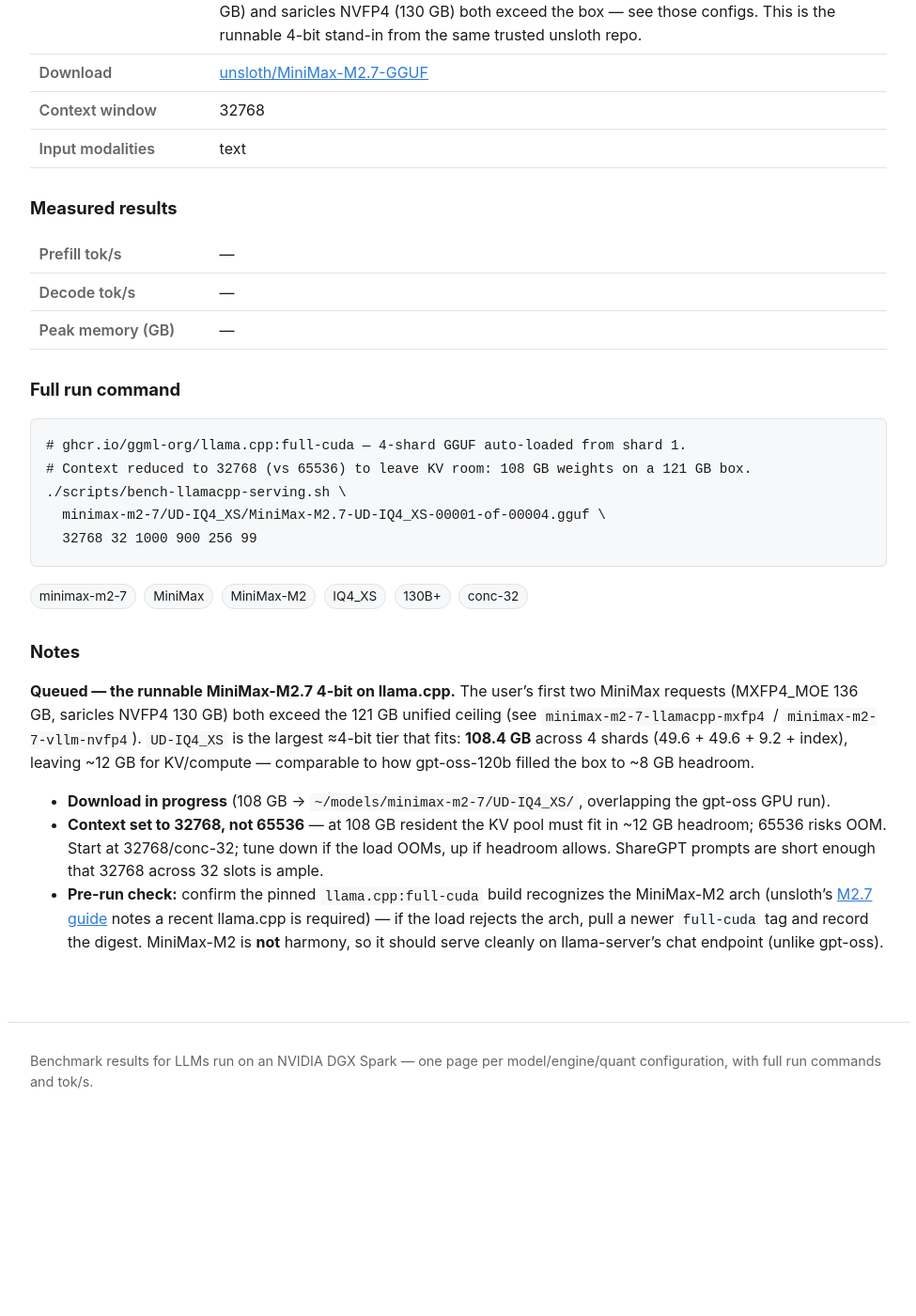
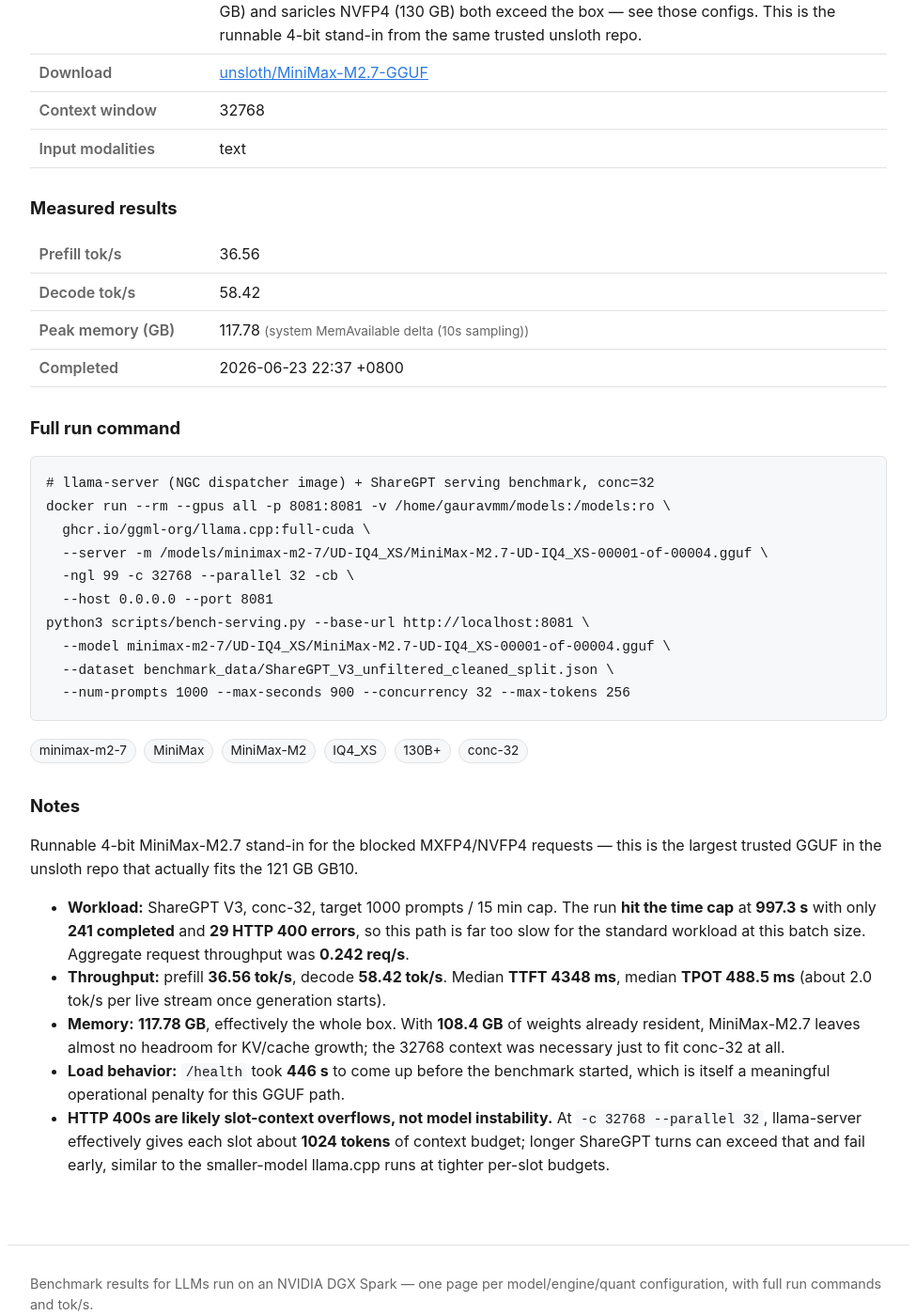
Before and after one commit to yjsoon/autobench, a Jekyll site: the page built from _configs/minimax-m2-7-llamacpp-iq4xs.md, in a window 1280 px wide and 1400 px high, scrolled down 557 px. Shown: the whole window at 94% size, without its empty margins (152-1127 px from the left). Built offline with Jekyll 4.4.1, drawn with Linux system fonts in a browser that asks for light colours; before the commit the page ends 1782 px from its top, so only the background shows below that; some of the changed text lies outside the part shown.

Commit message:
Record MiniMax M2.7 llama.cpp IQ4_XS benchmark

```diff
--- a/_configs/minimax-m2-7-llamacpp-iq4xs.md
+++ b/_configs/minimax-m2-7-llamacpp-iq4xs.md
@@ -13,29 +13,41 @@
 modalities: [text]
 concurrency: 32
 tags: [minimax-m2-7, MiniMax, MiniMax-M2, IQ4_XS, 130B+, conc-32]
-status: pending
+status: done
+prefill_toks: 36.56
+decode_toks: 58.42
+mem_gb: 117.78
+mem_source: system MemAvailable delta (10s sampling)
+measured_on: 2026-06-23
+completed_at: 2026-06-23 22:37 +0800
+engine_image: ghcr.io/ggml-org/llama.cpp:full-cuda@sha256:12b288d6271e8de14412d61f641ca3ecd83bd73e1c4f4f22d86b2536f2b2f8e2
 run_command: |
-  # ghcr.io/ggml-org/llama.cpp:full-cuda — 4-shard GGUF auto-loaded from shard 1.
-  # Context reduced to 32768 (vs 65536) to leave KV room: 108 GB weights on a 121 GB box.
-  ./scripts/bench-llamacpp-serving.sh \
-    minimax-m2-7/UD-IQ4_XS/MiniMax-M2.7-UD-IQ4_XS-00001-of-00004.gguf \
-    32768 32 1000 900 256 99
+  # llama-server (NGC dispatcher image) + ShareGPT serving benchmark, conc=32
+  docker run --rm --gpus all -p 8081:8081 -v /home/gauravmm/models:/models:ro \
+    ghcr.io/ggml-org/llama.cpp:full-cuda \
+    --server -m /models/minimax-m2-7/UD-IQ4_XS/MiniMax-M2.7-UD-IQ4_XS-00001-of-00004.gguf \
+    -ngl 99 -c 32768 --parallel 32 -cb \
+    --host 0.0.0.0 --port 8081
+  python3 scripts/bench-serving.py --base-url http://localhost:8081 \
+    --model minimax-m2-7/UD-IQ4_XS/MiniMax-M2.7-UD-IQ4_XS-00001-of-00004.gguf \
+    --dataset benchmark_data/ShareGPT_V3_unfiltered_cleaned_split.json \
+    --num-prompts 1000 --max-seconds 900 --concurrency 32 --max-tokens 256
 ---
 
-**Queued — the runnable MiniMax-M2.7 4-bit on llama.cpp.** The user's first two MiniMax requests
-(MXFP4_MOE 136 GB, saricles NVFP4 130 GB) both exceed the 121 GB unified ceiling
-(see `minimax-m2-7-llamacpp-mxfp4` / `minimax-m2-7-vllm-nvfp4`). `UD-IQ4_XS` is the largest ≈4-bit
-tier that fits: **108.4 GB** across 4 shards (49.6 + 49.6 + 9.2 + index), leaving ~12 GB for KV/compute
-— comparable to how gpt-oss-120b filled the box to ~8 GB headroom.
+Runnable 4-bit MiniMax-M2.7 stand-in for the blocked MXFP4/NVFP4 requests — this is the largest
+trusted GGUF in the unsloth repo that actually fits the 121 GB GB10.
 
-- **Download in progress** (108 GB → `~/models/minimax-m2-7/UD-IQ4_XS/`, overlapping the gpt-oss GPU run).
-- **Context set to 32768, not 65536** — at 108 GB resident the KV pool must fit in ~12 GB headroom;
-  65536 risks OOM. Start at 32768/conc-32; tune down if the load OOMs, up if headroom allows. ShareGPT
-  prompts are short enough that 32768 across 32 slots is ample.
-- **Pre-run check:** confirm the pinned `llama.cpp:full-cuda` build recognizes the MiniMax-M2 arch
-  (unsloth's [M2.7 guide](https://unsloth.ai/docs/models/tutorials/minimax-m27) notes a recent
-  llama.cpp is required) — if the load rejects the arch, pull a newer `full-cuda` tag and record the
-  digest. MiniMax-M2 is **not** harmony, so it should serve cleanly on llama-server's chat endpoint
-  (unlike gpt-oss).
-
-<!-- results pending — runs after the gpt-oss-120b SGLang+EAGLE3 sweep frees the GPU -->
+- **Workload:** ShareGPT V3, conc-32, target 1000 prompts / 15 min cap. The run **hit the time cap**
+  at **997.3 s** with only **241 completed** and **29 HTTP 400 errors**, so this path is far too slow
+  for the standard workload at this batch size. Aggregate request throughput was **0.242 req/s**.
+- **Throughput:** prefill **36.56 tok/s**, decode **58.42 tok/s**. Median **TTFT 4348 ms**, median
+  **TPOT 488.5 ms** (about 2.0 tok/s per live stream once generation starts).
+- **Memory:** **117.78 GB**, effectively the whole box. With **108.4 GB** of weights already resident,
+  MiniMax-M2.7 leaves almost no headroom for KV/cache growth; the 32768 context was necessary just to
+  fit conc-32 at all.
+- **Load behavior:** `/health` took **446 s** to come up before the benchmark started, which is itself
+  a meaningful operational penalty for this GGUF path.
+- **HTTP 400s are likely slot-context overflows, not model instability.** At `-c 32768 --parallel 32`,
+  llama-server effectively gives each slot about **1024 tokens** of context budget; longer ShareGPT
+  turns can exceed that and fail early, similar to the smaller-model llama.cpp runs at tighter per-slot
+  budgets.
```
